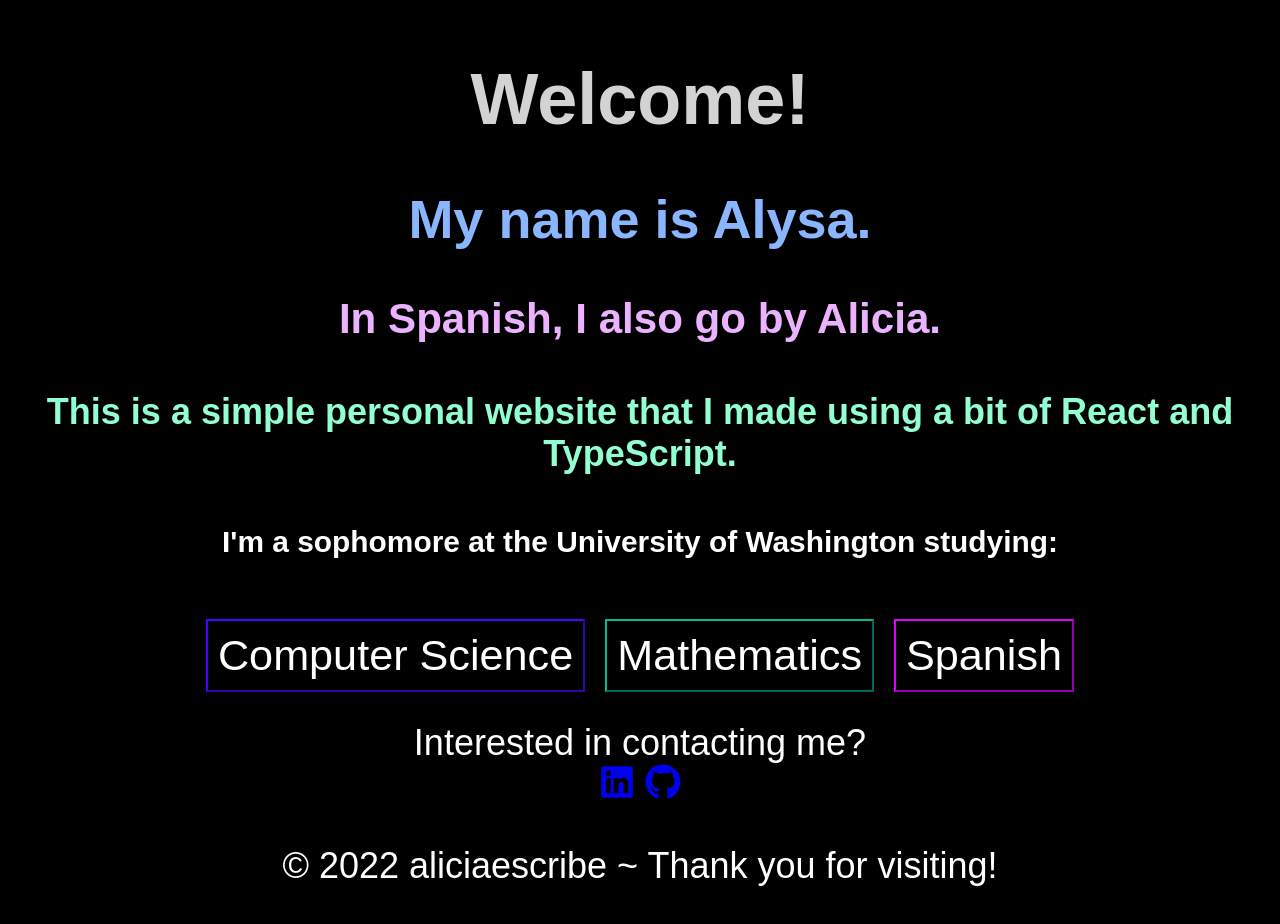
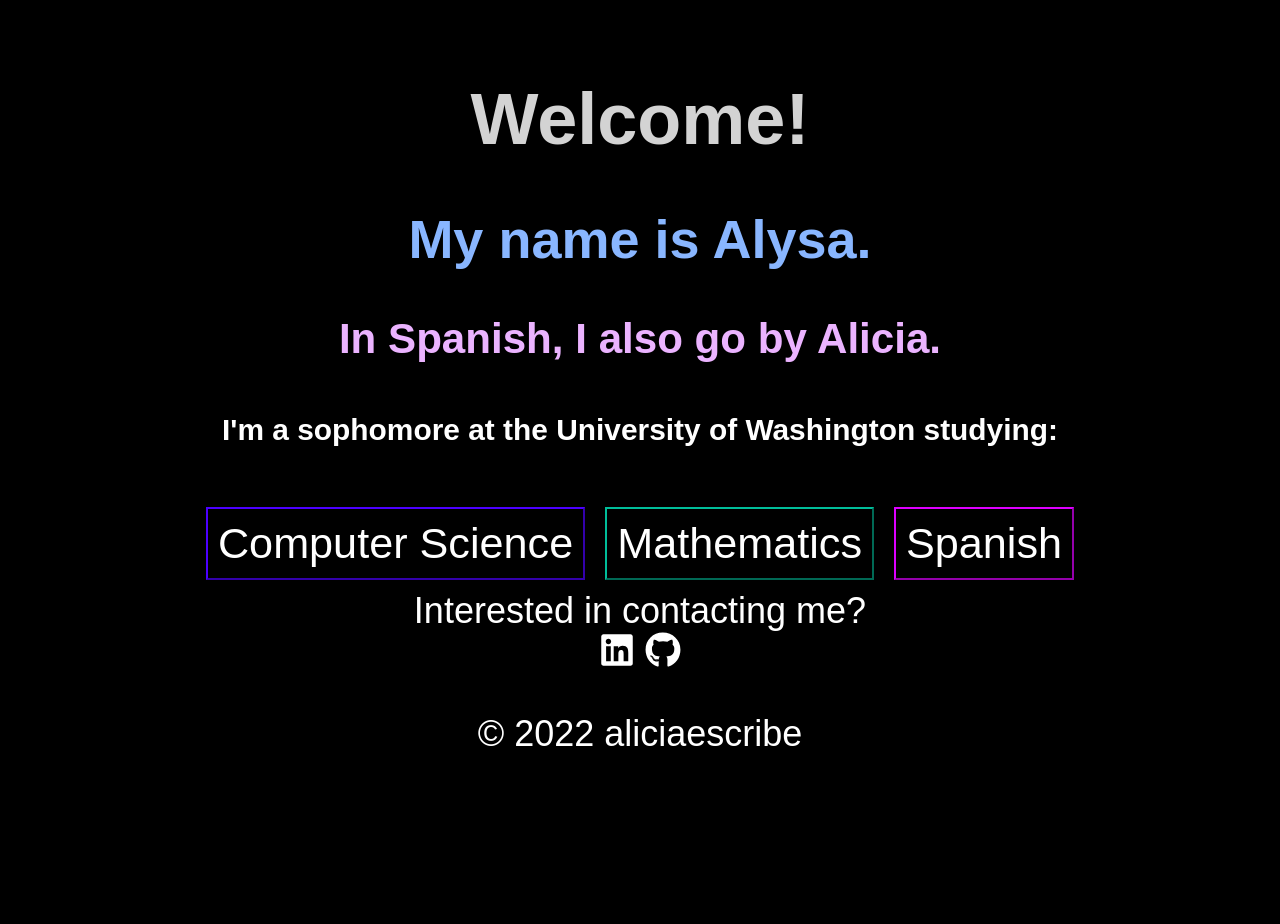
Before and after one commit to kpwce/aliciaescribe, a React (Create React App) app: page / in a window 1280 px wide. Shown: the top 924 px of the page. After the commit the page ends 810 px from the top, so only its background shows below. Built offline with nearby package versions, Linux system fonts and the light colour scheme.

Commit message:
minor adjustments to css

```diff
--- a/src/App.css
+++ b/src/App.css
@@ -1,22 +1,32 @@
+html, body {
+  height: 100%;
+}
 body {
   font-family: 'Helveltica', sans-serif;
   background-color: black;
   color: white;
-  min-height: 100vh;
-  display: flex;
-  flex-direction: column;
   align-items: center;
   justify-content: center;
   font-size: calc(20px + 2vmin);
   margin: 5px;
   text-align: center;
   margin: 10px;
+  display: flex;
+  flex-direction: column;
+}
+
+a {
+  color : white;
+}
+
+.content {
+  flex: 1 0 auto;
 }
 
 
 footer {
-  padding-top: 20px;
   background-color: black;
+  flex-shrink: 0;
 }
 
 button {
--- a/src/App.tsx
+++ b/src/App.tsx
@@ -46,8 +46,6 @@ export class App extends Component<{}, AppState> {
 
       <h3>In Spanish, I also go by Alicia.</h3>
 
-      <h4>This is a simple personal website that I made using a bit of React and TypeScript.</h4>
-
       <h5>I'm a sophomore at the University of Washington studying: </h5>
 
       <button id='cs' onClick={() => this.setVisible("cs")}>Computer Science</button>
@@ -65,10 +63,10 @@ export class App extends Component<{}, AppState> {
     <footer>
       Interested in contacting me?
       <br/>
-      <a text-color="white" href="www.linkedin.com/in/alysam"><FaLinkedin/></a>
-      <a text-color="white" href="https://github.com/kpwce"><FaGithub/></a>
+      <a href="https://www.linkedin.com/in/alysam"><FaLinkedin/></a>
+      <a href="https://github.com/kpwce"><FaGithub/></a>
       <div className="Copyright">
-        <p>© {new Date().getFullYear()} aliciaescribe ~ Thank you for visiting!</p>
+        <p>© {new Date().getFullYear()} aliciaescribe </p>
       </div>
     </footer>
     );
@@ -110,7 +108,7 @@ export class App extends Component<{}, AppState> {
   getSpanish() {
     return (
       <div className="App-spanish">
-      <h1>Actually, I don't study Spanish.</h1>
+      <h1>Actually, I don't "study" Spanish.</h1>
 
       <h3>I started taking classes in middle school as an elective and haven't stopped taking classes ever since.</h3>
 
```
